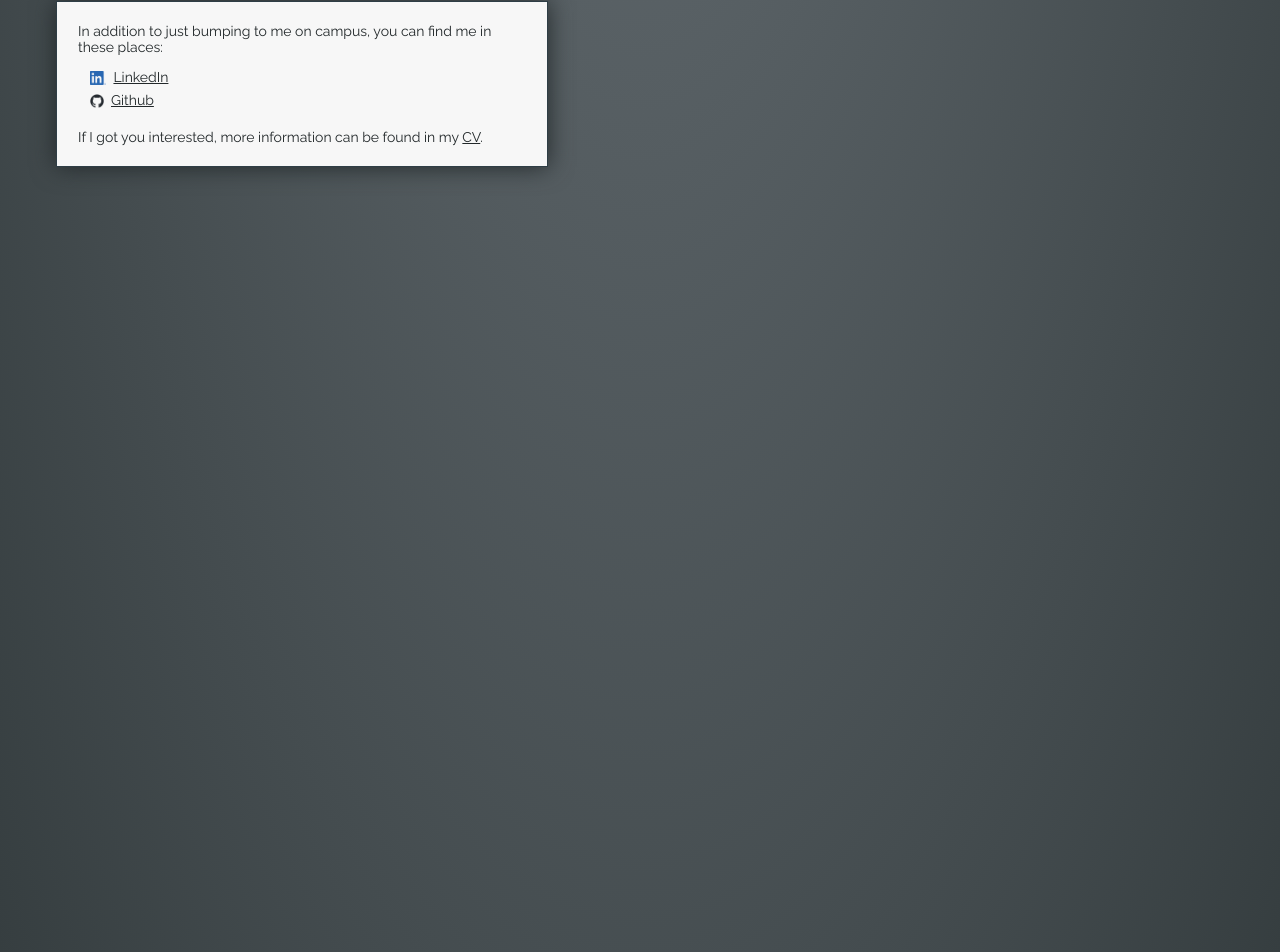
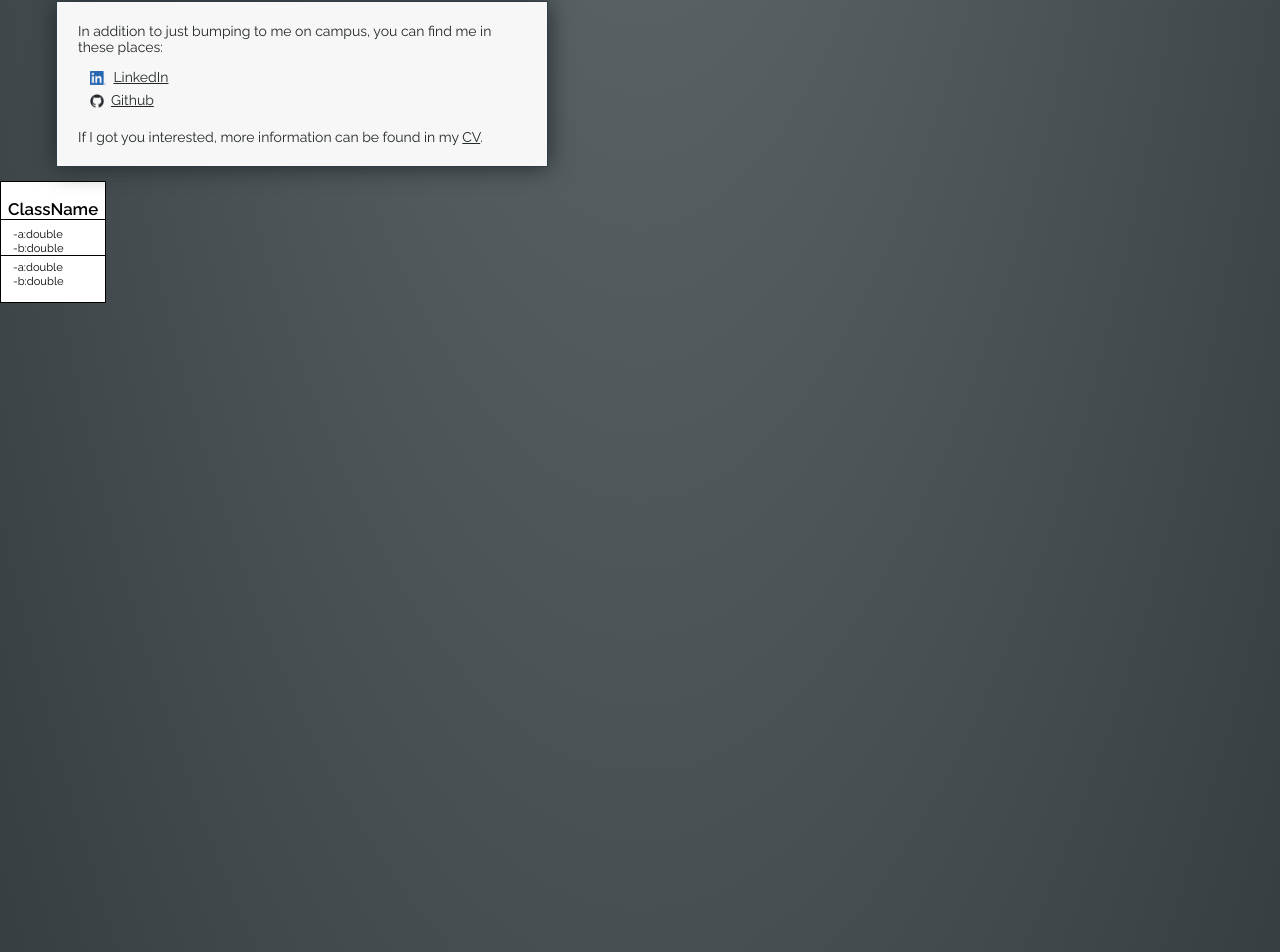
Before and after one commit to Atte-Oksanen/portfolio, a React (Create React App) app: page / in a window 1280 px wide. Shown: the part 2809-3761 px from the top of the page. Built offline with nearby package versions, Linux system fonts and the light colour scheme.

Commit message:
added components

```diff
--- /dev/null
+++ b/src/components/classDiagram.js
@@ -0,0 +1,30 @@
+import React from "react";
+import "../css/classDiagram.css"
+
+class Diagram extends React.Component{
+    render() {
+        return (
+             <div className="classDiagram">
+                <h3>ClassName</h3>
+                    <ul id="attribute">
+                        <li>
+                            -a:double
+                        </li>
+                        <li>
+                            -b:double
+                        </li>
+                    </ul>
+                    <ul id="method">
+                        <li>
+                            -a:double
+                        </li>
+                        <li>
+                            -b:double
+                        </li>
+                    </ul>
+             </div>
+        );
+    }
+}
+
+export default Diagram;
--- a/src/components/contactMe.js
+++ b/src/components/contactMe.js
@@ -1,4 +1,5 @@
 import React from "react";
+import DiagramGroup from "./diagramInteractive";
 import CV from "./Cv";
 import LIlogo from "../resources/LI-In-Bug.png"
 import GHlogo from "../resources/github-mark.png"
@@ -22,6 +23,8 @@ class ContactMe extends React.Component{
                 </ul>
                 If I got you interested, more information can be found in my <CV />.
             </p>
+            <DiagramGroup />
+
         </div>
         </>
 
--- /dev/null
+++ b/src/components/diagramInteractive.js
@@ -0,0 +1,15 @@
+import React from "react";
+import Diagram from "./classDiagram";
+
+class DiagramGroup extends React.Component{
+    render() {
+        return (
+            <div>
+                <Diagram />
+            </div>
+        );
+    }
+
+}
+
+export default DiagramGroup;
--- /dev/null
+++ b/src/css/classDiagram.css
@@ -0,0 +1,28 @@
+.classDiagram{
+    background-color: white;
+    width: fit-content;
+    border: 1px solid black;
+}
+.classDiagram h3{
+    font-size: 1.2rem;
+    border-bottom: 1px solid black;
+    padding-left: 0.5rem;
+    padding-right: 0.5rem;
+
+}
+
+.classDiagram ul{
+    text-align: left;
+    position: relative;
+    display: block;
+    margin-top: -0.7rem;
+    pad-bottom: 0.3rem;
+}
+
+.classDiagram ul li{
+    font-size: 0.8rem;
+}
+
+#attribute {
+    border-bottom: 1px solid black;
+}
```
